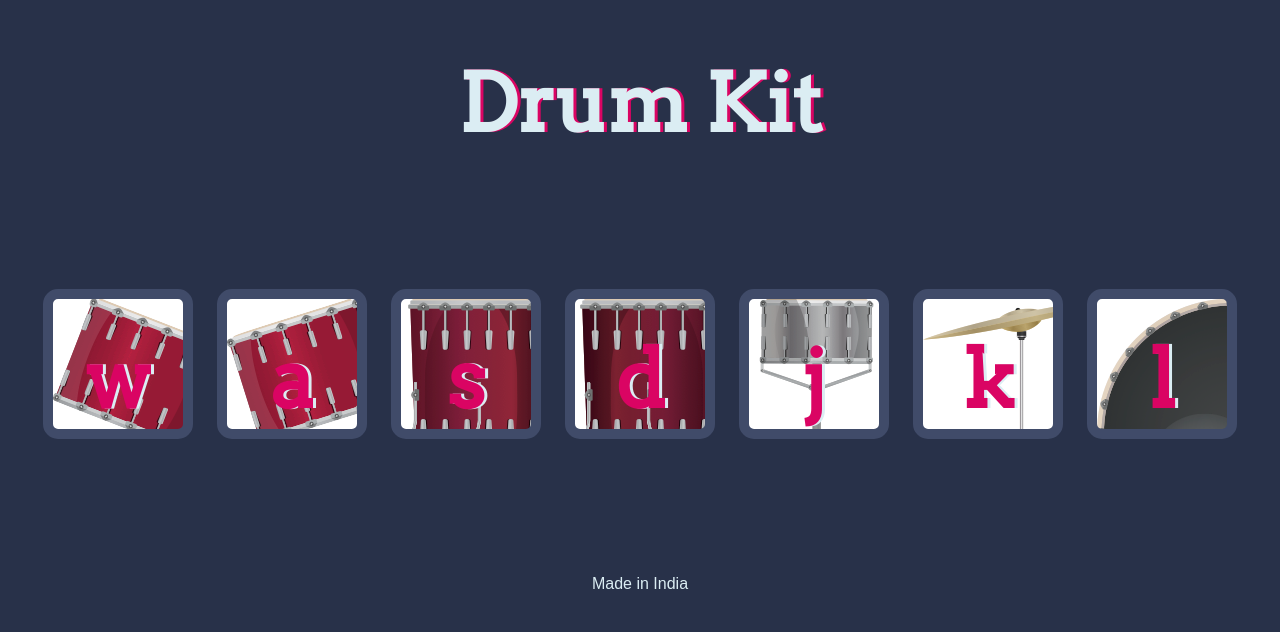
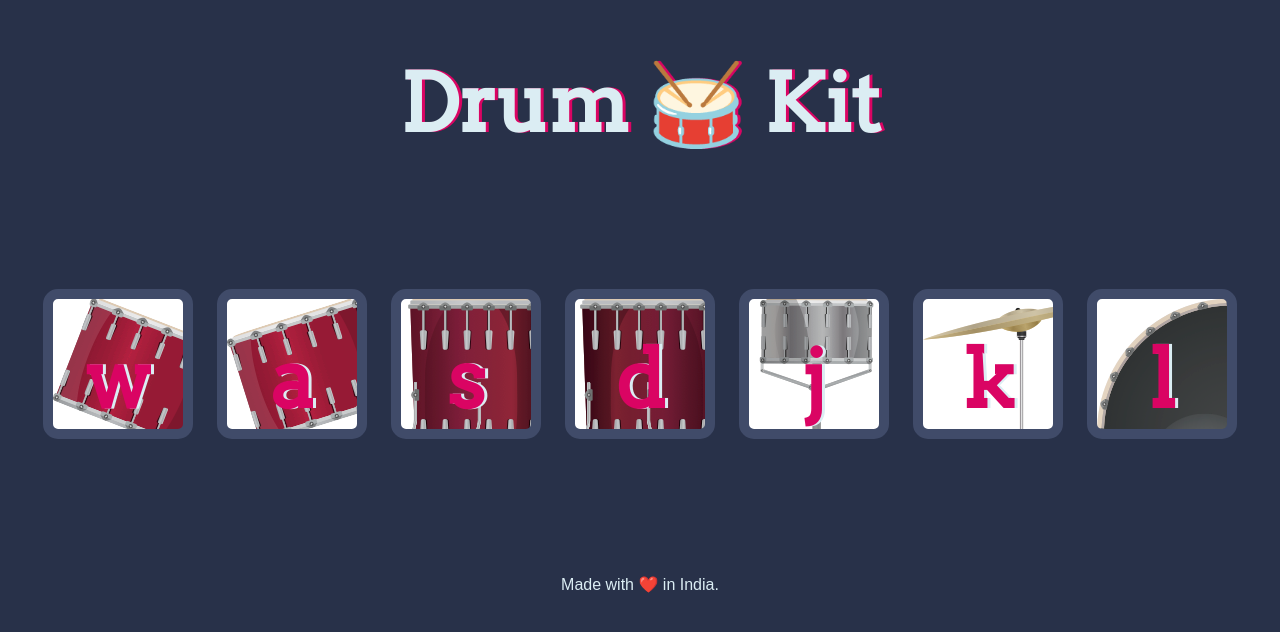
Before and after one commit to Ragavendar1/Drum-Kit, a plain HTML site: page index.html in a window 1280 px wide. Drawn offline with Linux system fonts and the light colour scheme.

Commit message:
Update index.html

```diff
--- a/index.html
+++ b/index.html
@@ -1,25 +1,30 @@
 <!DOCTYPE html>
 <html lang="en" dir="ltr">
+
 <head>
   <meta charset="utf-8">
   <title>Drum Kit</title>
   <link rel="stylesheet" href="styles.css">
   <link href="https://fonts.googleapis.com/css?family=Arvo" rel="stylesheet">
 </head>
+
 <body>
-    <h1 id="title">Drum Kit</h1>
+  <h1 id="title">Drum 🥁 Kit</h1>
   <div class="set">
-      <button class="w drum"> w </button>
-      <button class="a drum"> a </button>
-      <button class="s drum"> s </button>
-      <button class="d drum"> d </button>
-      <button class="j drum"> j </button>
-      <button class="k drum"> k </button>
-      <button class="l drum"> l </button>
+    <button class="w drum">w</button>
+    <button class="a drum">a</button>
+    <button class="s drum">s</button>
+    <button class="d drum">d</button>
+    <button class="j drum">j</button>
+    <button class="k drum">k</button>
+    <button class="l drum">l</button>
   </div>
+
+
 <script src="index.js" charset="utf-8"></script>
+
+<footer>
+  Made with ❤️ in India.
+</footer>
 </body>
-  <footer>
-    Made in India
-  </footer>
 </html>
```
Lines whose indentation alone changed are shown as unchanged.
